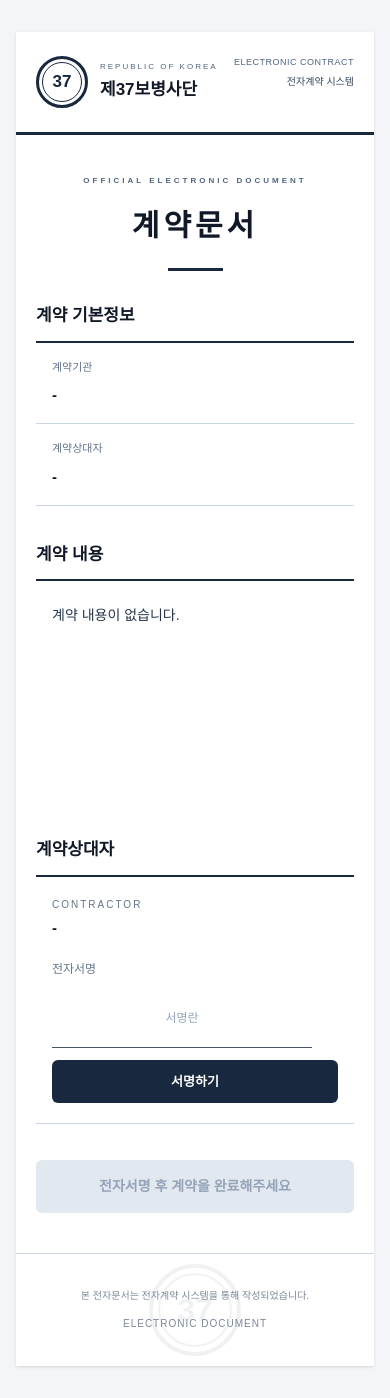
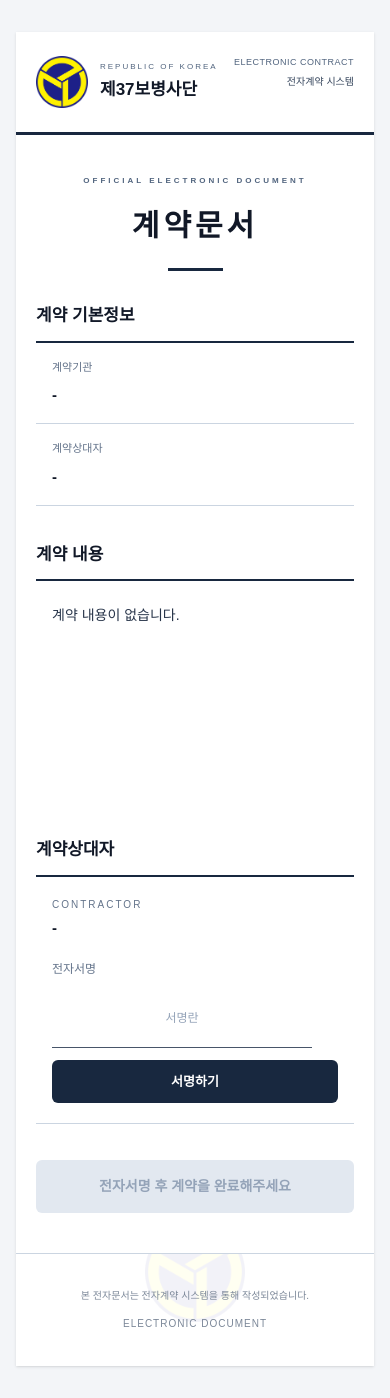
Before and after one commit to ghkdghkd1010-dev/contract-sign, a Next.js app: page /contract/1 in a window 390 px wide. Built offline with nearby package versions, Linux system fonts and the light colour scheme; no server answers.

Commit message:
Update mobile contract layout and add 37 logo

```diff
--- a/components/ContractView.tsx
+++ b/components/ContractView.tsx
@@ -21,19 +21,23 @@ export default function ContractView({
 }: ContractViewProps) {
   return (
     <div className="mx-auto w-full max-w-[1000px] overflow-hidden bg-white shadow-sm">
-      {/* 상단 문서 헤더 */}
+      {/* =========================
+          상단 문서 헤더
+      ========================= */}
       <header className="border-b-[3px] border-[#18283f] px-5 py-6 sm:px-8 sm:py-7 md:px-10">
         <div className="flex items-start justify-between gap-4">
+          {/* 왼쪽 로고 + 기관명 */}
           <div className="flex min-w-0 items-center gap-3 sm:gap-4">
-            {/* 37사단 마크 */}
-            <div className="flex h-[52px] w-[52px] shrink-0 items-center justify-center rounded-full border-[3px] border-[#18283f] sm:h-[68px] sm:w-[68px]">
-              <div className="flex h-[40px] w-[40px] items-center justify-center rounded-full border border-[#18283f] sm:h-[54px] sm:w-[54px]">
-                <span className="text-[17px] font-bold text-[#18283f] sm:text-[22px]">
-                  37
-                </span>
-              </div>
+            {/* 37사단 실제 로고 */}
+            <div className="h-[52px] w-[52px] shrink-0 sm:h-[68px] sm:w-[68px]">
+              <img
+                src="/37-logo.webp"
+                alt="제37보병사단 마크"
+                className="h-full w-full object-contain"
+              />
             </div>
 
+            {/* 기관명 */}
             <div className="min-w-0">
               <div className="truncate text-[8px] tracking-[2px] text-[#52657f] sm:text-[12px] sm:tracking-[4px]">
                 REPUBLIC OF KOREA
@@ -45,6 +49,7 @@ export default function ContractView({
             </div>
           </div>
 
+          {/* 오른쪽 문서 정보 */}
           <div className="shrink-0 text-right">
             <div className="text-[9px] tracking-[0.5px] text-[#52657f] sm:text-[13px] sm:tracking-[1px]">
               ELECTRONIC CONTRACT
@@ -57,7 +62,9 @@ export default function ContractView({
         </div>
       </header>
 
-      {/* 제목 */}
+      {/* =========================
+          제목
+      ========================= */}
       <section className="px-5 pb-8 pt-10 text-center sm:px-10 sm:pb-10 sm:pt-14">
         <div className="text-[8px] font-semibold tracking-[3px] text-[#52657f] sm:text-[12px] sm:tracking-[6px]">
           OFFICIAL ELECTRONIC DOCUMENT
@@ -70,7 +77,9 @@ export default function ContractView({
         <div className="mx-auto mt-5 h-[3px] w-[55px] bg-[#18283f] sm:mt-7 sm:w-[68px]" />
       </section>
 
-      {/* 계약 기본정보 */}
+      {/* =========================
+          계약 기본정보
+      ========================= */}
       <section className="px-5 sm:px-10 md:px-12">
         <div className="mb-3 flex items-end justify-between gap-3">
           <h2 className="text-[17px] font-bold text-[#111827] sm:text-[19px]">
@@ -84,6 +93,7 @@ export default function ContractView({
 
         <div className="border-t-2 border-[#18283f]">
           <div className="grid grid-cols-1 border-b border-[#cbd5e1] sm:grid-cols-2">
+            {/* 계약기관 */}
             <div className="border-b border-[#cbd5e1] px-4 py-4 sm:border-b-0 sm:border-r sm:px-5 sm:py-5">
               <div className="text-[11px] text-[#64748b] sm:text-[12px]">
                 계약기관
@@ -94,6 +104,7 @@ export default function ContractView({
               </div>
             </div>
 
+            {/* 계약상대자 */}
             <div className="px-4 py-4 sm:px-5 sm:py-5">
               <div className="text-[11px] text-[#64748b] sm:text-[12px]">
                 계약상대자
@@ -107,7 +118,9 @@ export default function ContractView({
         </div>
       </section>
 
-      {/* 계약 내용 */}
+      {/* =========================
+          계약 내용
+      ========================= */}
       <section className="px-5 pt-9 sm:px-10 sm:pt-12 md:px-12">
         <div className="mb-3 flex items-end justify-between gap-3">
           <h2 className="text-[17px] font-bold text-[#111827] sm:text-[19px]">
@@ -126,7 +139,9 @@ export default function ContractView({
         </div>
       </section>
 
-      {/* 계약상대자 서명 */}
+      {/* =========================
+          계약상대자 서명
+      ========================= */}
       <section className="px-5 pb-9 pt-9 sm:px-10 sm:pb-12 sm:pt-12 md:px-12">
         <div className="mb-3 flex items-end justify-between gap-3">
           <h2 className="text-[17px] font-bold text-[#111827] sm:text-[19px]">
@@ -157,6 +172,7 @@ export default function ContractView({
                 전자서명
               </span>
 
+              {/* 서명란 */}
               <div className="flex h-[58px] w-full max-w-[260px] items-center justify-center border-b border-[#475569] sm:w-[190px]">
                 {signature ? (
                   <img
@@ -171,6 +187,7 @@ export default function ContractView({
                 )}
               </div>
 
+              {/* 서명하기 */}
               {!completed && (
                 <button
                   type="button"
@@ -185,7 +202,9 @@ export default function ContractView({
         </div>
       </section>
 
-      {/* 계약 완료 */}
+      {/* =========================
+          계약 완료 버튼
+      ========================= */}
       {!completed && (
         <div className="px-5 pb-10 sm:px-10 sm:pb-14 md:px-12">
           <button
@@ -205,7 +224,9 @@ export default function ContractView({
         </div>
       )}
 
-      {/* 완료 상태 */}
+      {/* =========================
+          완료 상태
+      ========================= */}
       {completed && (
         <div className="mx-5 mb-10 border border-[#cbd5e1] bg-[#f8fafc] px-5 py-5 sm:mx-10 sm:mb-14 sm:px-6 md:mx-12">
           <div className="flex items-center justify-between gap-4">
@@ -226,24 +247,26 @@ export default function ContractView({
         </div>
       )}
 
-      {/* 하단 워터마크 + 하단 정보 */}
-      <footer className="relative overflow-hidden border-t border-[#cbd5e1] px-5 py-8 sm:px-10 sm:py-8 md:px-12">
-        {/* 37사단 워터마크 */}
+      {/* =========================
+          하단
+          37사단 로고 워터마크
+      ========================= */}
+      <footer className="relative overflow-hidden border-t border-[#cbd5e1] px-5 py-8 sm:px-10 sm:py-9 md:px-12">
+        {/* 로고 워터마크 */}
         <div
           aria-hidden="true"
-          className="pointer-events-none absolute left-1/2 top-1/2 flex -translate-x-1/2 -translate-y-1/2 items-center justify-center opacity-[0.06]"
+          className="pointer-events-none absolute bottom-[44px] left-1/2 -translate-x-1/2 opacity-[0.055]"
         >
-          <div className="flex h-[92px] w-[92px] items-center justify-center rounded-full border-[4px] border-[#18283f]">
-            <div className="flex h-[74px] w-[74px] items-center justify-center rounded-full border-[2px] border-[#18283f]">
-              <span className="text-[32px] font-bold text-[#18283f]">
-                37
-              </span>
-            </div>
-          </div>
+          <img
+            src="/37-logo.webp"
+            alt=""
+            className="h-[100px] w-[100px] object-contain sm:h-[135px] sm:w-[135px]"
+          />
         </div>
 
+        {/* 하단 문구 */}
         <div className="relative flex flex-col items-center gap-2 text-center text-[10px] leading-5 text-[#7b8798] sm:flex-row sm:items-center sm:justify-between sm:text-left">
-          <span>
+          <span className="break-keep">
             본 전자문서는 전자계약 시스템을 통해 작성되었습니다.
           </span>
 
```
Also changed, not shown: public/37-logo.webp (added).
